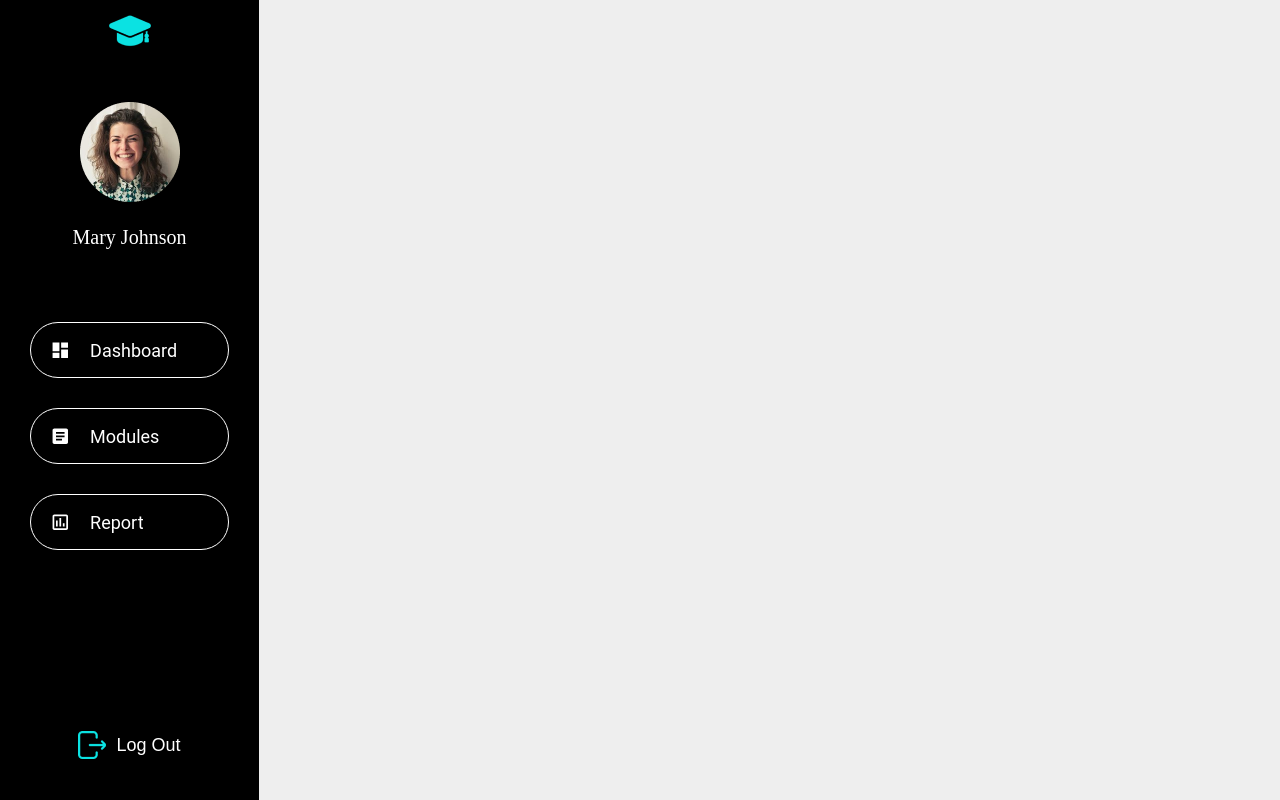
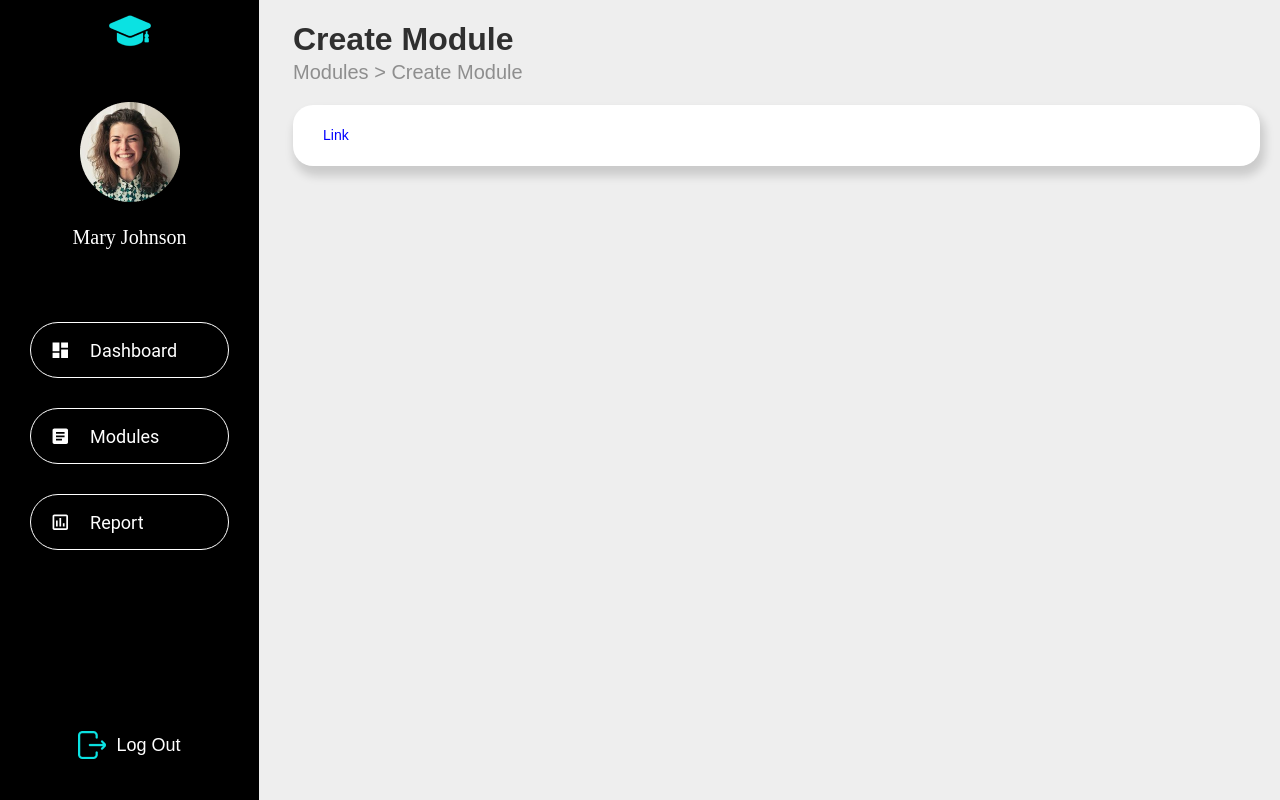
Before and after one commit to Enara123/LearningManagement, a React (Create React App) app in the folder frontend/: page /createModule in a window 1280 px wide. Built offline with nearby package versions, Linux system fonts and the light colour scheme.

Commit message:
Create module

```diff
--- a/frontend/src/App.js
+++ b/frontend/src/App.js
@@ -2,8 +2,10 @@ import "./App.css";
 import SideBar from "./components/SideBar";
 import { CssBaseline, ThemeProvider, createTheme } from "@mui/material";
 import { Routes, Route } from "react-router-dom";
+import { cyan, grey } from "@mui/material/colors";
 import LecDashboard from "./scenes/lecDashboard";
-import { cyan, grey } from "@mui/material/colors";
+import Modules from "./scenes/modules/moduleMenu";
+import CreateModule from "./scenes/modules/createModule";
 
 function App() {
   const theme = () =>
@@ -61,6 +63,8 @@ function App() {
         <main className="content">
           <Routes>
             <Route path="/" element={<LecDashboard />} />
+            <Route path="/modules" element={<Modules />} />
+            <Route path="/createModule" element={<CreateModule />} />
           </Routes>
         </main>
       </div>
--- /dev/null
+++ b/frontend/src/components/LMSButton.js
@@ -0,0 +1,23 @@
+import { styled } from "@mui/system";
+import Button from "@mui/material/Button";
+
+const LMSButton = styled(Button)(
+  ({ theme, customHeight, customWidth, customFontSize }) => ({
+    color: "#000000",
+    backgroundColor: "#0BE2E2",
+    padding: "10px 20px",
+    border: "none",
+    borderRadius: "30px",
+    cursor: "pointer",
+    fontSize: customFontSize || "20px",
+    margin: "20px 0px",
+    height: customHeight || "50px",
+    width: customWidth || "192px",
+    fontFamily: "Montserrat",
+    "&:hover": {
+      backgroundColor: "#EFEFEF",
+    },
+  })
+);
+
+export default LMSButton;
--- a/frontend/src/components/ModuleCard.js
+++ b/frontend/src/components/ModuleCard.js
@@ -4,6 +4,7 @@ import { styled } from "@mui/material/styles";
 import Button from "@mui/material/Button";
 import { confirmAlert } from "react-confirm-alert";
 import "react-confirm-alert/src/react-confirm-alert.css";
+import LMSButton from "./LMSButton";
 
 const ModuleCard = ({ moduleId }) => {
   const [moduleName, setModuleName] = useState("");
@@ -127,23 +128,6 @@ const ModuleCard = ({ moduleId }) => {
     marginBottom: "30px",
   };
 
-  const LMSButton = styled(Button)(({ theme }) => ({
-    color: "#000000",
-    backgroundColor: "#0BE2E2",
-    padding: "10px 20px",
-    border: "none",
-    borderRadius: "30px",
-    cursor: "pointer",
-    fontSize: "20px",
-    margin: "50px 0px",
-    height: "50px",
-    width: "192px",
-    fontFamily: "Montserrat",
-    "&:hover": {
-      backgroundColor: "#FFF",
-    },
-  }));
-
   return (
     <div className="module-card" style={moduleCardStyle}>
       <button
@@ -159,7 +143,13 @@ const ModuleCard = ({ moduleId }) => {
       <p className="module-description" style={moduleDescriptionStyle}>
         {description}
       </p>
-      <LMSButton variant="contained" onClick={handleView}>
+      <LMSButton
+        variant="contained"
+        customHeight="50px"
+        customWidth="190px"
+        customFontSize="16px"
+        onClick={handleView}
+      >
         View
       </LMSButton>
     </div>
--- a/frontend/src/scenes/lecDashboard/index.js
+++ b/frontend/src/scenes/lecDashboard/index.js
@@ -7,8 +7,6 @@ const LecDashboard = () => {
       <Box display="flex" justifyContent="space-between" alignItems="center">
         <Header title="Dashboard" subtitle="Welcome to your dashboard" />
       </Box>
-      <Typography variant="body1">Helloee</Typography>
-      <Typography variant="body1">Small text</Typography>
     </Box>
   );
 };
--- /dev/null
+++ b/frontend/src/scenes/modules/createModule.js
@@ -0,0 +1,49 @@
+import { Box, Link } from "@mui/material";
+import React, { useState } from "react";
+import Header from "../../components/Header";
+
+const CustomLink = ({ title, to, children }) => {
+  const [isSelected, setIsSelected] = useState(false);
+
+  const handleSelect = () => {
+    setIsSelected(true);
+  };
+
+  return (
+    <Link
+      to={to}
+      onClick={handleSelect}
+      style={{ color: isSelected ? "red" : "blue", textDecoration: "none" }}
+    >
+      {children}
+    </Link>
+  );
+};
+
+const CreateModule = () => {
+  return (
+    <Box mt="20px">
+      <Box display="flex" justifyContent="space-between" alignItems="center">
+        <Header title="Create Module" subtitle="Modules > Create Module" />
+      </Box>
+      <Box
+        sx={{
+          backgroundColor: "#ffffff",
+          borderRadius: "20px",
+          padding: "20px 30px",
+          marginRight: "20px",
+          boxShadow: "3px 8px 10px 2px rgba(0, 0, 0, 0.15)",
+        }}
+      >
+        <CustomLink title="> Enter Module Details" to="/">
+          Link
+        </CustomLink>
+        {/* <Link sx={{ marginRight: "10px" }}> {">"} Enter Module Details</Link>
+        <Link sx={{ marginRight: "10px" }}> {">"} Create Quiz</Link>
+        <Link sx={{ marginRight: "10px" }}> {">"} Create Assessment</Link> */}
+      </Box>
+    </Box>
+  );
+};
+
+export default CreateModule;
--- /dev/null
+++ b/frontend/src/scenes/modules/moduleInfo.js
@@ -0,0 +1 @@
+const ModuleInfo = () => {};
--- /dev/null
+++ b/frontend/src/scenes/modules/moduleMenu.js
@@ -0,0 +1,24 @@
+import { Box, Typography } from "@mui/material";
+import Header from "../../components/Header";
+import LMSButton from "../../components/LMSButton";
+import ModuleCard from "../../components/ModuleCard";
+
+const Modules = () => {
+  return (
+    <Box mt="20px">
+      <Box display="flex" justifyContent="space-between" alignItems="center">
+        <Header title="Modules" subtitle="Manage your modules" />
+      </Box>
+      <LMSButton customWidth="228px" customFontSize="16px">
+        + Create Module
+      </LMSButton>
+      <Box display="flex">
+        <ModuleCard />
+        <ModuleCard />
+        <ModuleCard />
+      </Box>
+    </Box>
+  );
+};
+
+export default Modules;
```
